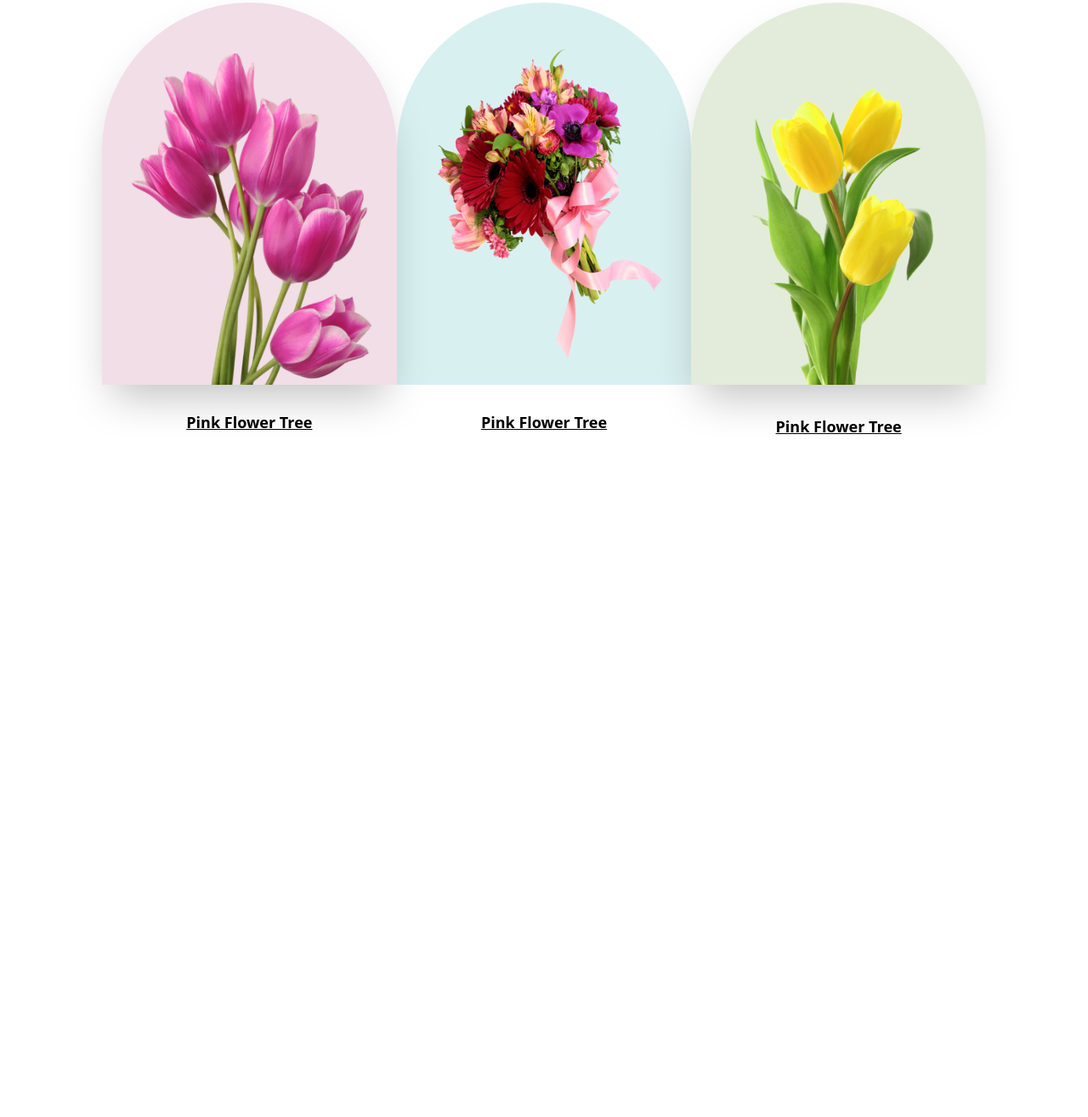
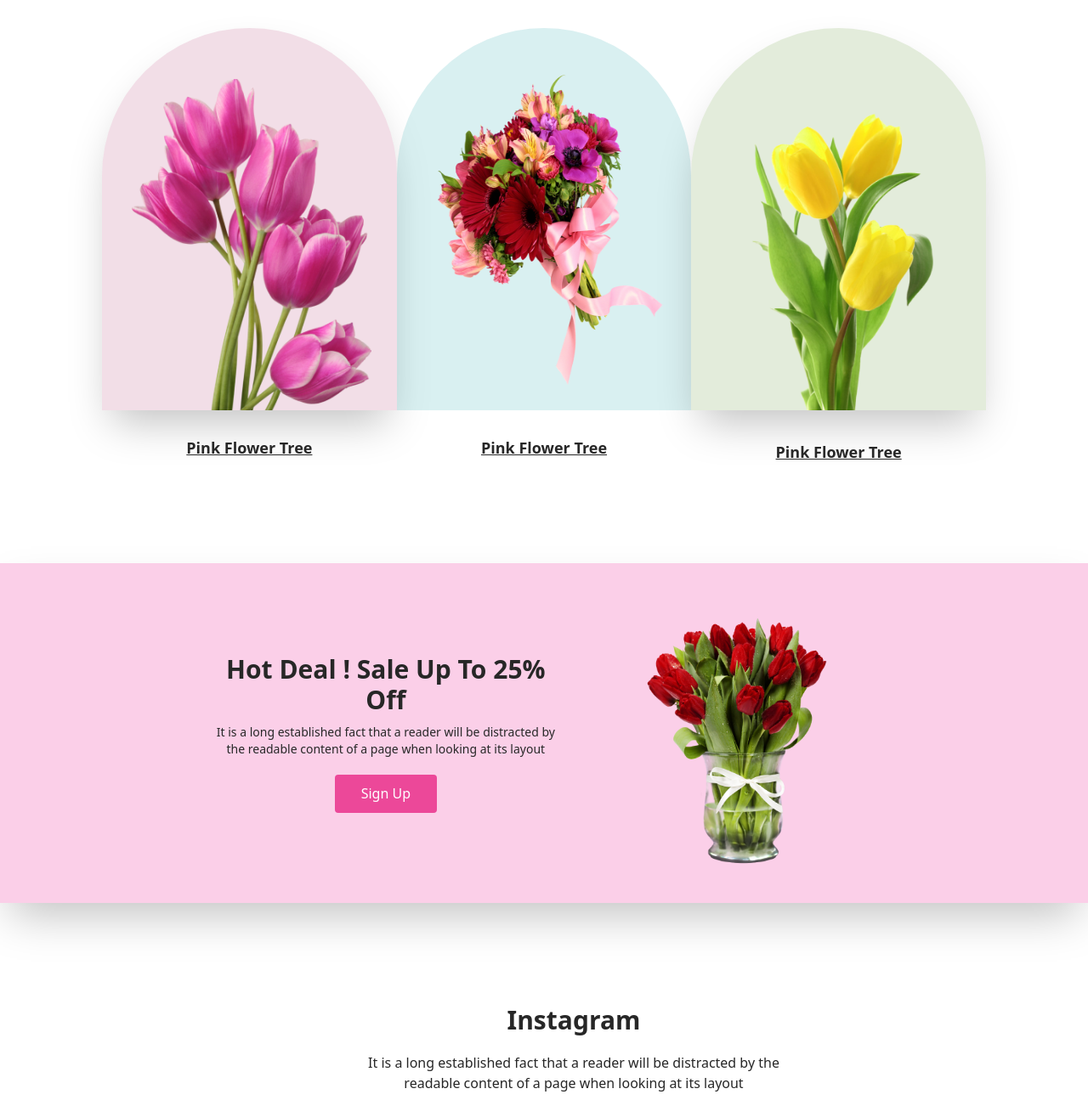
Before and after one commit to tarek9887/FLOWER-SHOP, a plain HTML site: page index.html in a window 1280 px wide. Shown: the part 899-2214 px from the top of the page at 85% size. Before the commit the page ends 1415 px from the top, so only its background shows below. Drawn offline with nearby package versions, Linux system fonts and the light colour scheme.

Commit message:
adding more

```diff
--- a/index.html
+++ b/index.html
@@ -6,7 +6,7 @@
     <title>Flower Shop</title>
     <script src="https://cdn.tailwindcss.com"></script>
 </head>
-<body>
+<body class="bg-white text-[#272727]">
 
                   <!-- hero section  -->
 
@@ -28,14 +28,14 @@
       <section class="w-[550px] h-[132px] ml-[400px] mt-[120px] mx-auto">
         <div class="">
               <h2 class="text-center text-[rgba(39, 39, 39)] font-bold text-3xl">Our Featured Flowers</h2>
-              <p class="text-center mt-[10px]">It is a long established fact that a reader will be distracted by the readable
+              <p class="text-center mt-[20px]">It is a long established fact that a reader will be distracted by the readable
                 content of a page when looking at its layout</p>
         </div>
       </section>
 
                  <!-- Description section -->
 
-        <div class="flex  ml-[120px]  mr-[120px] justify-around">
+        <div class="flex mt-[30px]   ml-[120px]  mr-[120px] justify-around">
           <div class="bg-[rgba(167,33,98,0.15)] p-[10px] h-[450px] shadow-2xl w-[350px] rounded-tl-[300px] rounded-tr-[300px] rounded-bl-[0px] rounded-br-[0px] ">
                  <img class="h-[390px] mt-[50px] m-[25px]" src="Asset/pngwing 6.png">
                  <p class="mt-[30px] font-bold text-lg text-center text-[rgba(39, 39, 39)]"><u>Pink Flower Tree</u></p>
@@ -50,11 +50,31 @@
           </div>
         </div>
 
-        <!-- Description section -->
 
-        <section>
-          <div>
+          <!-- Description section -->
 
+        <section class="mt-[180px] shadow-2xl bg-pink-200">
+          <div class="flex justify-between max-w-[1920px] gap-[100px] h-[400px] mx-auto">
+            <div class="w-[550px] h-[200px] ml-[250px] mt-[100px] flex flex-col items-center justify-center">
+              <h2 class="text-center text-[rgba(39, 39, 39)] font-bold text-3xl" >Hot Deal ! Sale Up To 25% Off</h2>
+              <p class="text-sm text-center mt-[10px]">It is a long established fact that a reader will be distracted by the readable
+                content of a page when looking at its layout</p>
+                <button class="bg-pink-500  w-[120px] h-[45px] text-white rounded mt-5">Sign Up</button>
+            </div>
+            <div class="mr-[300px] mt-[60px]">
+              <img class="bg-pink-200 w-[300px] h-[300px]" src="Asset/pngwing 8.png">
+            </div>
+          </div>
+        </section>
+
+
+        <!-- hero2 section -->
+
+        <section class="w-[550px] h-[132px] ml-[400px] mt-[120px]">
+          <div class="">
+                <h2 class="text-center text-[rgba(39, 39, 39)] font-bold text-3xl">Instagram</h2>
+                <p class="text-center mt-[20px]">It is a long established fact that a reader will be distracted by the readable
+                  content of a page when looking at its layout</p>
           </div>
         </section>
 
```
